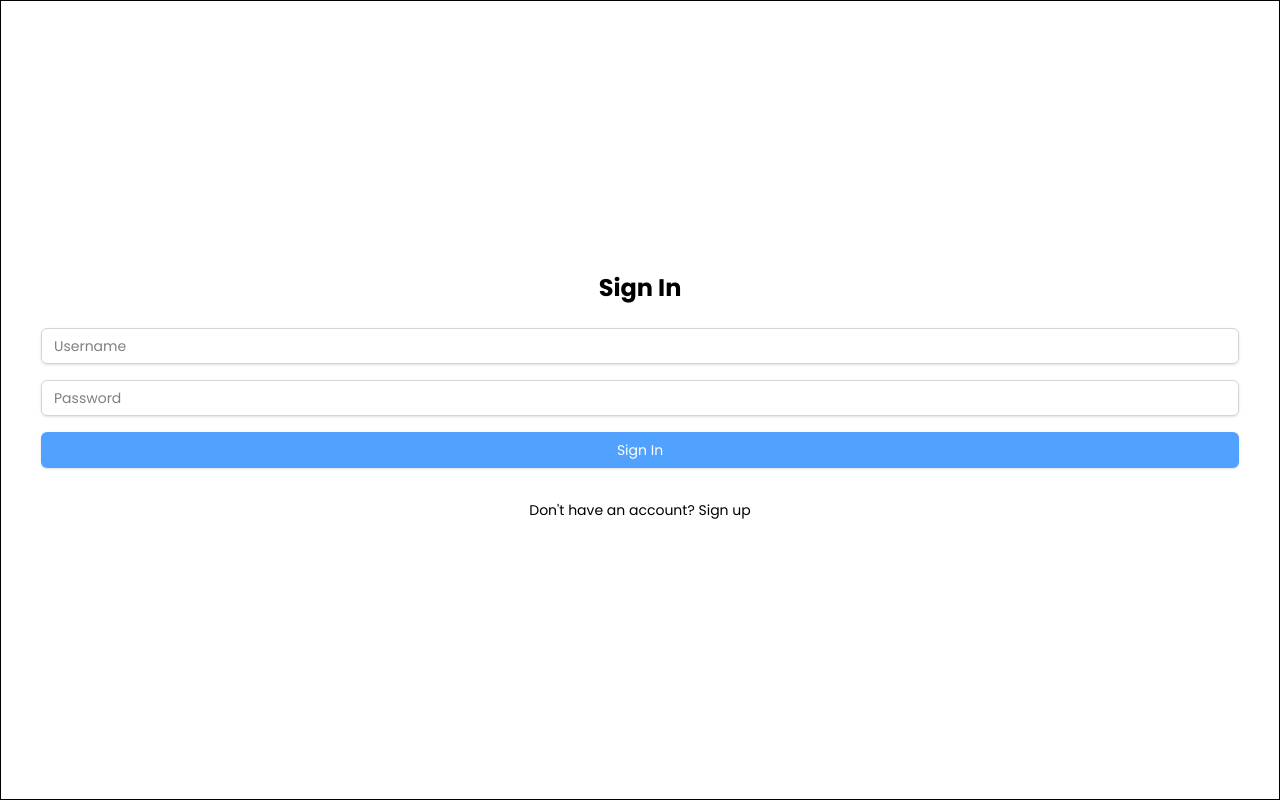
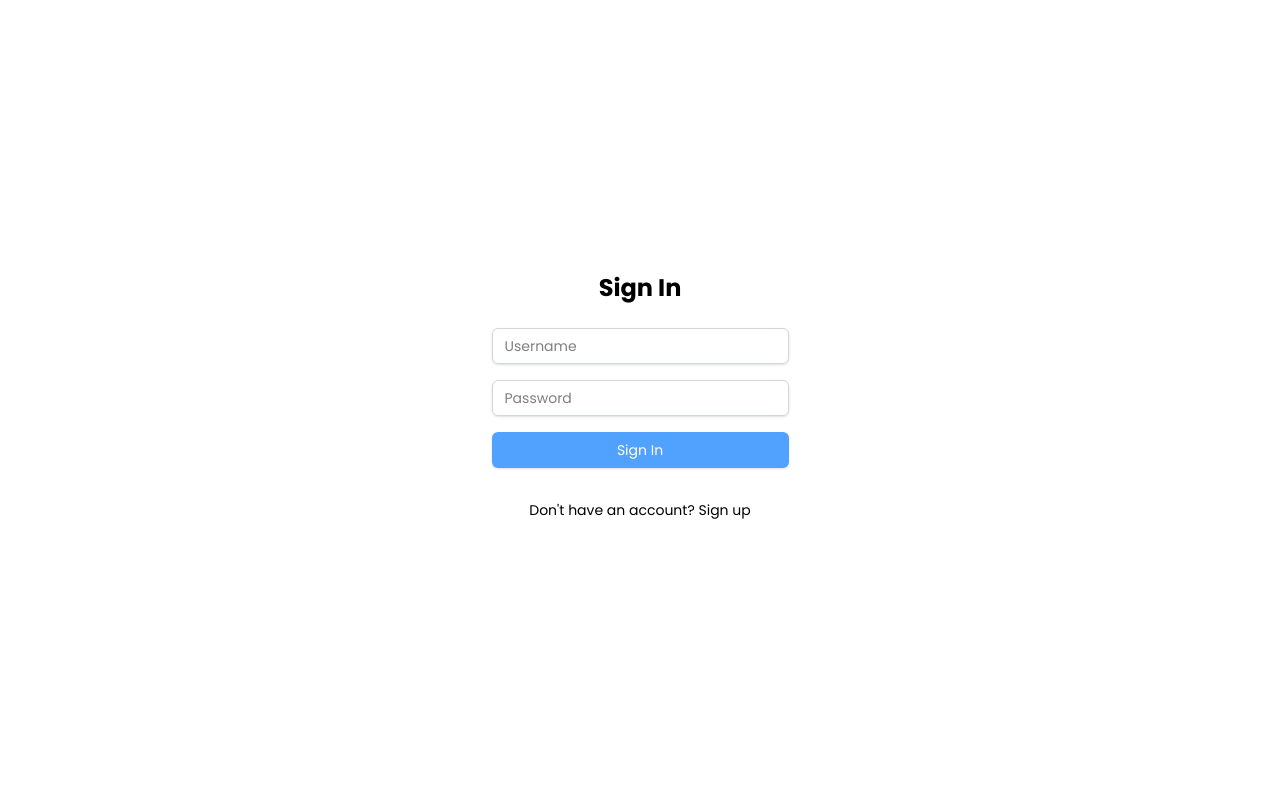
Before and after one commit to tijnschutte/household-app, a Next.js app: page /sign-in in a window 1280 px wide. Built offline with nearby package versions, Linux system fonts and the light colour scheme; no server answers.

Commit message:
safari compatible version

```diff
--- a/src/app/(auth)/sign-in/page.tsx
+++ b/src/app/(auth)/sign-in/page.tsx
@@ -11,7 +11,7 @@ const Page = async () => {
   if (session) redirect("/");
 
   return (
-    <div className="w-full space-y-6 px-10">
+    <div className="flex flex-col w-full h-full justify-center items-center space-y-6 px-10">
       <h1 className="text-2xl font-bold text-center mb-6">Sign In</h1>
 
       {/* Email/Password Sign In */}
--- a/src/app/(auth)/sign-up/page.tsx
+++ b/src/app/(auth)/sign-up/page.tsx
@@ -10,7 +10,7 @@ const Page = async () => {
   if (session) redirect("/");
 
   return (
-    <div className="w-full space-y-6 px-10">
+    <div className="flex flex-col w-full h-full justify-center items-center space-y-6 px-10">
       <h1 className="text-2xl font-bold text-center mb-6">Create Account</h1>
 
       {/* Email/Password Sign Up */}
--- a/src/app/home/client-page.tsx
+++ b/src/app/home/client-page.tsx
@@ -85,7 +85,7 @@ export default function HouseholdClientPage({ household, userId }: HouseholdClie
     };
 
     return (
-        <div className="flex flex-col h-[100dvh] w-full overflow-hidden">
+        <div className="flex flex-col h-full border w-full overflow-hidden">
             {/* Top Section */}
             <div className="sticky top-0 from-sky-950 to-sky-800 bg-gradient-to-b w-full py-4 z-20 border">
                 {/*    */}
--- a/src/app/layout.tsx
+++ b/src/app/layout.tsx
@@ -3,9 +3,9 @@ import { myFont } from "@/src/app/fonts";
 
 export default function RootLayout({ children }: { children: React.ReactNode }) {
   return (
-    <html lang="en">
-      <body className={`${myFont.className} antialiased w-full min-h-screen`}>
-        <main className="flex flex-col flex-1 items-center justify-center border h-[100dvh]">
+    <html lang="en" className="h-full">
+      <body className={`${myFont.className} antialiased h-full w-full flex flex-col`}>
+        <main className="flex-grow">
           {children}
         </main>
       </body>
--- a/src/app/page.tsx
+++ b/src/app/page.tsx
@@ -12,7 +12,7 @@ const Page = async () => {
   const home = await findHomeByUserId(Number(session.user?.id));
 
   return (
-    <main className="flex flex-col items-center justify-center min-h-screen p-4">
+    <div className="flex flex-col p-6 justify-center items-center border w-full h-full">
       <div className="bg-gray-100 rounded-lg p-4 text-center mb-6">
         <p className="text-gray-600">Signed in as:</p>
         <p className="font-medium">{session.user?.name}</p>
@@ -25,7 +25,7 @@ const Page = async () => {
         </Link>
         <SignOut />
       </div>
-    </main>
+    </div>
   );
 };
 
```
Also changed, not shown: 1 other file (tests, documents, lock files or other folders).
